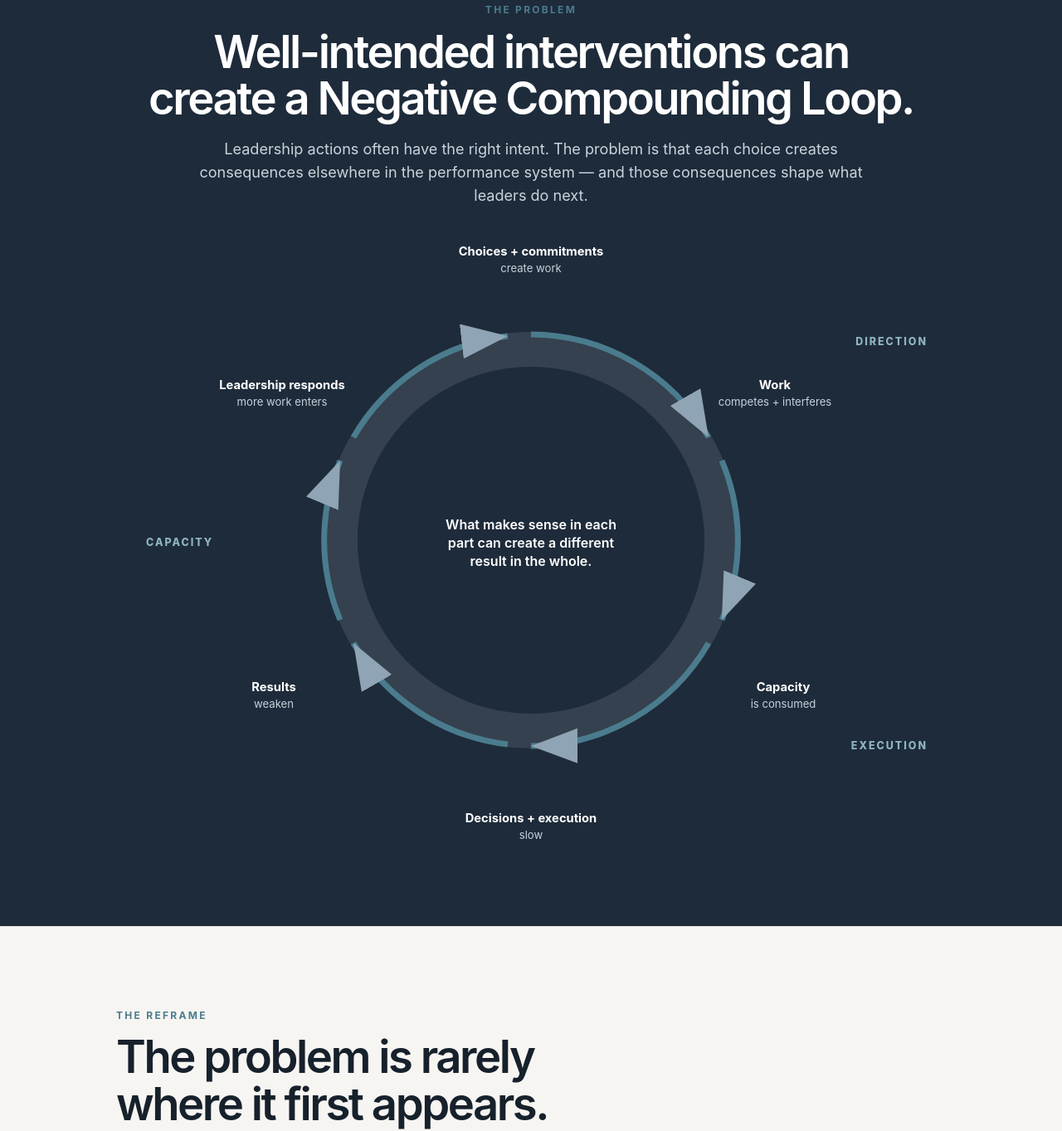
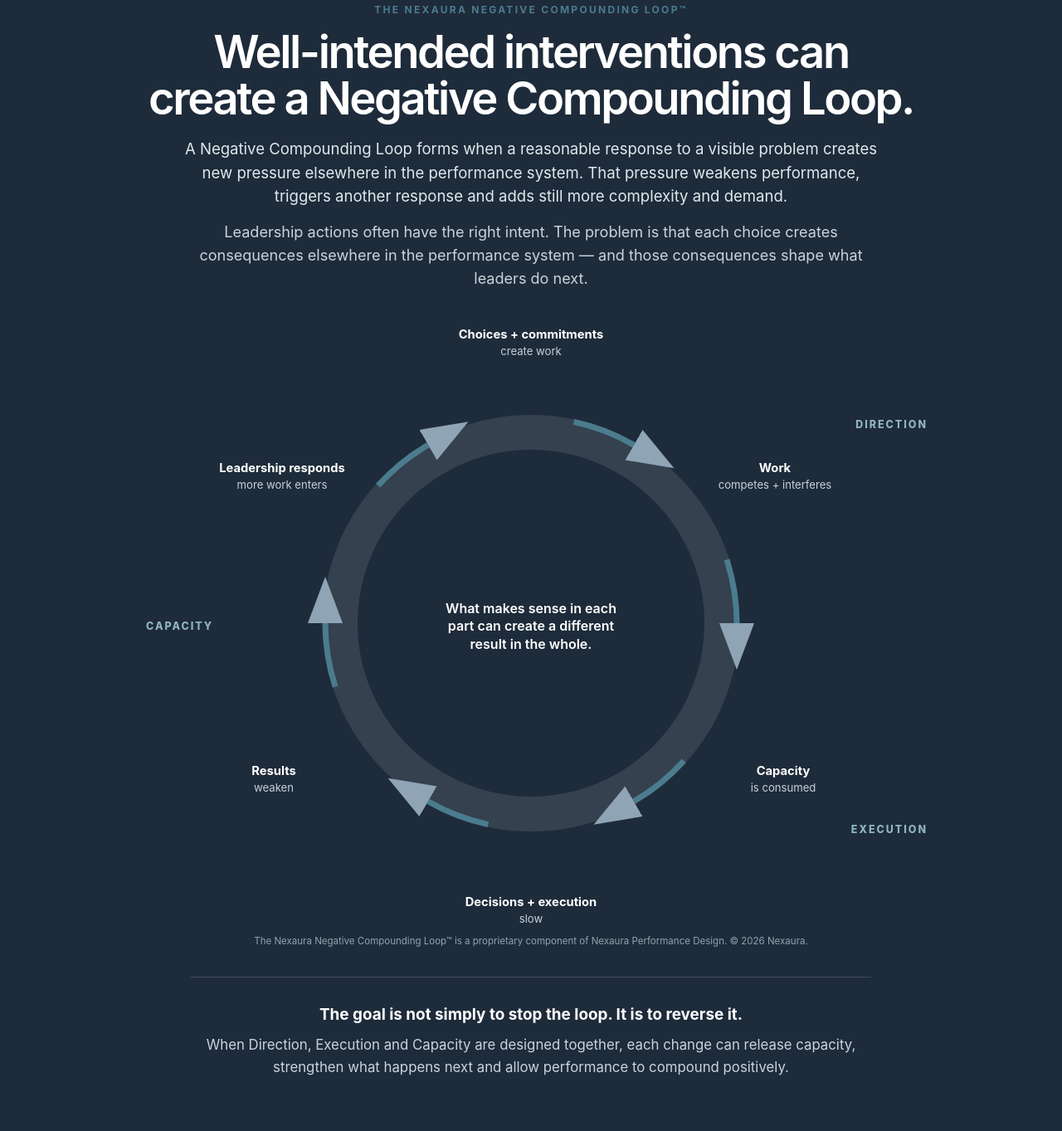
Before and after one commit to LaurieClarke-Nexaura/Nexaura, a plain HTML site: page index.html in a window 1280 px wide. Shown: the part 1143-2506 px from the top of the page at 83% size. Drawn offline with Linux system fonts and the light colour scheme.

Commit message:
Add files via upload

```diff
--- a/index.html
+++ b/index.html
@@ -5,11 +5,11 @@
 <meta charset="utf-8"/>
 <meta content="width=device-width, initial-scale=1" name="viewport"/>
 <title>Nexaura | Performance Design</title>
-<meta content="Nexaura helps organizations turn effort into results, not wasted energy. We design the conditions for Direction, Execution and Capacity to work together instead of cancelling each other out." name="description"/>
+<meta content="Nexaura helps organizations turn effort into results, not wasted energy. We design the conditions for Direction, Execution and Capacity to work together instead of cancelling each other out. The Nexaura Negative Compounding Loop explains how reasonable interventions can add pressure, complexity and demand." name="description"/>
 <meta content="website" property="og:type"/>
 <meta content="https://nexaura.io/" property="og:url"/>
 <meta content="Nexaura | Performance Design" property="og:title"/>
-<meta content="Nexaura helps organizations turn effort into results, not wasted energy. We design the conditions for Direction, Execution and Capacity to work together instead of cancelling each other out." property="og:description"/>
+<meta content="Nexaura helps organizations turn effort into results, not wasted energy. We design the conditions for Direction, Execution and Capacity to work together instead of cancelling each other out. The Nexaura Negative Compounding Loop explains how reasonable interventions can add pressure, complexity and demand." property="og:description"/>
 <meta content="https://nexaura.io/nexaura-social-preview-v1.jpg" property="og:image"/>
 <meta content="https://nexaura.io/nexaura-social-preview-v1.jpg" property="og:image:secure_url"/>
 <meta content="1200" property="og:image:width"/>
@@ -17,7 +17,7 @@
 <meta content="Nexaura Performance Design logo" property="og:image:alt"/>
 <meta content="summary_large_image" name="twitter:card"/>
 <meta content="Nexaura | Performance Design" name="twitter:title"/>
-<meta content="Nexaura helps organizations turn effort into results, not wasted energy. We design the conditions for Direction, Execution and Capacity to work together instead of cancelling each other out." name="twitter:description"/>
+<meta content="Nexaura helps organizations turn effort into results, not wasted energy. We design the conditions for Direction, Execution and Capacity to work together instead of cancelling each other out. The Nexaura Negative Compounding Loop explains how reasonable interventions can add pressure, complexity and demand." name="twitter:description"/>
 <meta content="https://nexaura.io/nexaura-social-preview-v1.jpg" name="twitter:image"/>
 <link href="styles.css" rel="stylesheet"/>
 </head>
@@ -72,25 +72,27 @@
 </section>
 <section class="section dark" id="problem">
 <div class="container light-copy loop-heading">
-<div class="eyebrow">The problem</div>
+<div class="eyebrow">The Nexaura Negative Compounding Loop™</div>
 <h2>Well-intended interventions can create a Negative Compounding Loop.</h2>
-<p class="section-intro">Leadership actions often have the right intent. The problem is that each choice creates consequences elsewhere in the performance system — and those consequences shape what leaders do next.</p>
+<p class="section-intro loop-definition">A Negative Compounding Loop forms when a reasonable response to a visible problem creates new pressure elsewhere in the performance system. That pressure weakens performance, triggers another response and adds still more complexity and demand.</p>
+<p class="section-intro loop-context">Leadership actions often have the right intent. The problem is that each choice creates consequences elsewhere in the performance system — and those consequences shape what leaders do next.</p>
 </div>
 <div class="container loop-stage">
 <div class="loop-ring">
-<svg aria-label="Negative compounding loop across Direction, Execution and Capacity" viewbox="0 0 720 720">
+<svg aria-label="The Nexaura Negative Compounding Loop across Direction, Execution and Capacity" viewbox="0 0 720 720">
+<desc>The Nexaura Negative Compounding Loop shows how reasonable leadership responses can create pressure elsewhere in the performance system, weaken results and trigger additional responses, complexity and demand.</desc>
 <defs>
-<marker id="loopArrow" markerheight="10" markerwidth="10" orient="auto" refx="8" refy="3">
+<marker id="loopArrow" markerheight="10" markerwidth="10" orient="auto" refx="0" refy="3">
 <path d="M0,0 L0,6 L8,3 z" fill="#8FA4B4"></path>
 </marker>
 </defs>
 <circle cx="360" cy="360" fill="none" r="230" stroke="rgba(255,255,255,.10)" stroke-width="42"></circle>
-<path d="M360 112 A248 248 0 0 1 574 236" fill="none" marker-end="url(#loopArrow)" stroke="#4A7C8E" stroke-width="7"></path>
-<path d="M590 264 A248 248 0 0 1 590 456" fill="none" marker-end="url(#loopArrow)" stroke="#4A7C8E" stroke-width="7"></path>
-<path d="M574 484 A248 248 0 0 1 360 608" fill="none" marker-end="url(#loopArrow)" stroke="#4A7C8E" stroke-width="7"></path>
-<path d="M332 606 A248 248 0 0 1 146 484" fill="none" marker-end="url(#loopArrow)" stroke="#4A7C8E" stroke-width="7"></path>
-<path d="M130 456 A248 248 0 0 1 130 264" fill="none" marker-end="url(#loopArrow)" stroke="#4A7C8E" stroke-width="7"></path>
-<path d="M146 236 A248 248 0 0 1 332 114" fill="none" marker-end="url(#loopArrow)" stroke="#4A7C8E" stroke-width="7"></path>
+<path d="M411.6 117.4 A248 248 0 0 1 484.0 145.2" fill="none" marker-end="url(#loopArrow)" stroke="#4A7C8E" stroke-width="7"></path>
+<path d="M595.9 283.4 A248 248 0 0 1 608.0 360.0" fill="none" marker-end="url(#loopArrow)" stroke="#4A7C8E" stroke-width="7"></path>
+<path d="M544.3 525.9 A248 248 0 0 1 484.0 574.8" fill="none" marker-end="url(#loopArrow)" stroke="#4A7C8E" stroke-width="7"></path>
+<path d="M308.4 602.6 A248 248 0 0 1 236.0 574.8" fill="none" marker-end="url(#loopArrow)" stroke="#4A7C8E" stroke-width="7"></path>
+<path d="M124.1 436.6 A248 248 0 0 1 112.0 360.0" fill="none" marker-end="url(#loopArrow)" stroke="#4A7C8E" stroke-width="7"></path>
+<path d="M175.7 194.1 A248 248 0 0 1 236.0 145.2" fill="none" marker-end="url(#loopArrow)" stroke="#4A7C8E" stroke-width="7"></path>
 </svg>
 <div class="loop-centre">What makes sense in each part can create a different result in the whole.</div>
 <div class="loop-system-label system-direction">Direction</div>
@@ -102,6 +104,13 @@
 <div class="loop-label l4"><b>Decisions + execution</b><span>slow</span></div>
 <div class="loop-label l5"><b>Results</b><span>weaken</span></div>
 <div class="loop-label l6"><b>Leadership responds</b><span>more work enters</span></div>
+</div>
+</div>
+<div class="container light-copy loop-after">
+<p class="loop-ownership">The Nexaura Negative Compounding Loop™ is a proprietary component of Nexaura Performance Design. © 2026 Nexaura.</p>
+<div class="loop-counterpoint">
+<p><strong>The goal is not simply to stop the loop. It is to reverse it.</strong></p>
+<p>When Direction, Execution and Capacity are designed together, each change can release capacity, strengthen what happens next and allow performance to compound positively.</p>
 </div>
 </div>
 </section>
@@ -254,8 +263,8 @@
 <p class="section-intro">If something important is becoming harder than it should be, bring the problem, the decision or the performance gap. We can start there.</p>
 </div>
 <div class="contact-actions">
-<a class="button light-button" href="mailto:contact@laurie-clarke.com?subject=Nexaura%20conversation">Email Laurie</a>
-<a class="contact-link" href="https://www.linkedin.com/in/laurie-clarke-88b5ab1/" rel="noopener" target="_blank">Connect on LinkedIn ↗</a>
+<a class="button light-button" href="mailto:contact@nexaura.io?subject=Nexaura%20conversation">Contact Us</a>
+<a class="contact-link" href="https://www.linkedin.com/company/nexauraperformance/" rel="noopener" target="_blank">Connect on LinkedIn ↗</a>
 </div>
 </div>
 </section>
--- a/styles.css
+++ b/styles.css
@@ -623,3 +623,19 @@ section[id]{scroll-margin-top:96px}
 .wave-copy p{margin:0;color:var(--muted);font-size:1.08rem}
 @media(max-width:900px){.reframe-examples,.wave-block{grid-template-columns:1fr}.wave-block{gap:28px}.intersection-reframe{margin-top:44px}.reframe-examples{gap:0}}
 @media(max-width:700px){.reframe-turn{font-size:1.3rem}.intersection-reframe>h3{font-size:1.7rem}.reframe-examples article:nth-child(odd){padding-right:0}}
+
+
+/* v1.8 surgical loop ownership additions */
+.loop-definition{max-width:940px;color:#e0e8ed!important;font-size:1.16rem}
+.loop-context{margin-top:14px;max-width:900px}
+.loop-after{max-width:980px;text-align:center}
+.loop-ownership{margin:8px auto 0;color:#91a3af;font-size:.72rem;line-height:1.45}
+.loop-counterpoint{max-width:820px;margin:34px auto 0;padding-top:30px;border-top:1px solid rgba(255,255,255,.14)}
+.loop-counterpoint p{margin:0;color:#c9d4dc;font-size:1.05rem;line-height:1.6}
+.loop-counterpoint p+p{margin-top:8px}
+.loop-counterpoint strong{color:#fff;font-size:1.18rem;font-weight:650}
+@media(max-width:700px){
+  .loop-after{padding-left:8px;padding-right:8px}
+  .loop-ownership{font-size:.66rem}
+  .loop-counterpoint{margin-top:28px;padding-top:24px}
+}
```
Also changed, not shown: README.txt.
